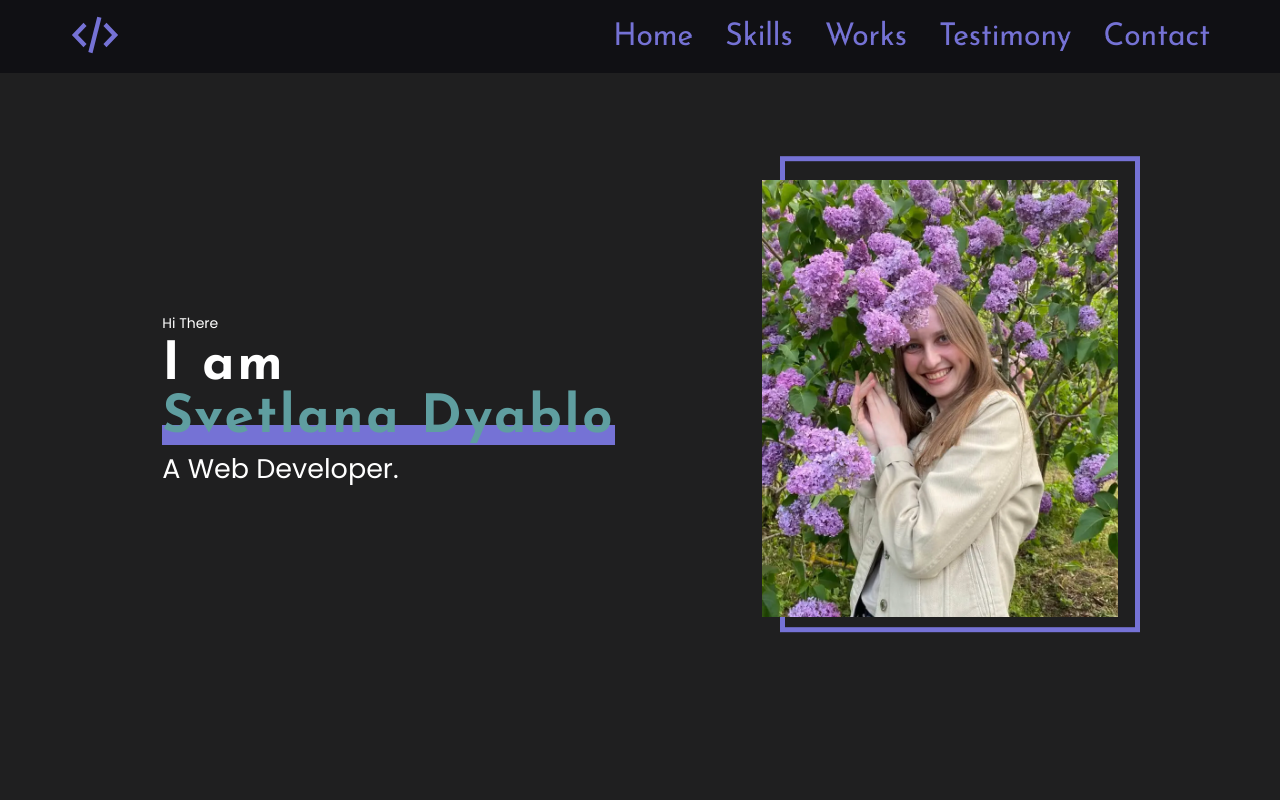
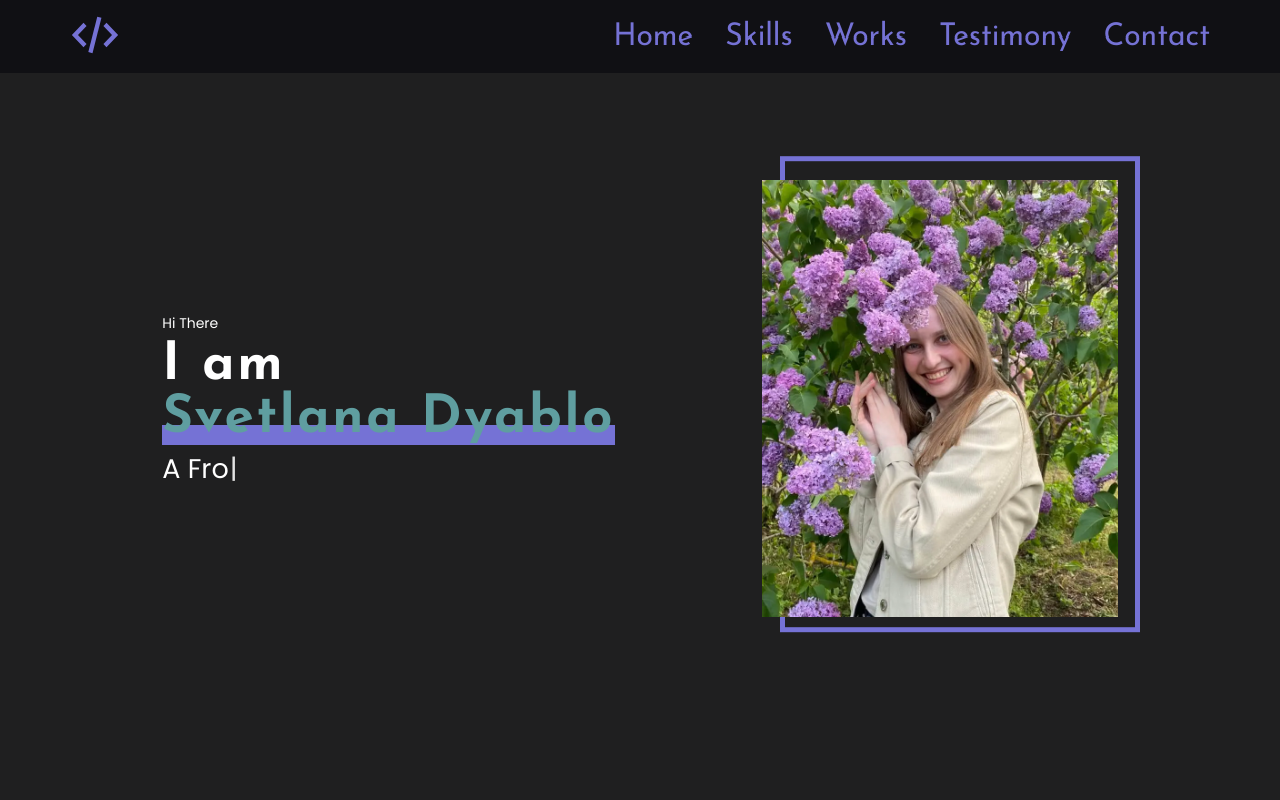
Before and after one commit to akach-dev/styled, a React (Create React App) app: page / in a window 1280 px wide. Shown: the top 800 px of the page. Built offline with nearby package versions, Linux system fonts and the light colour scheme.

Commit message:
Typewriter-effect done

```diff
--- a/package.json
+++ b/package.json
@@ -17,6 +17,7 @@
     "react-scripts": "5.0.1",
     "styled-components": "^6.0.4",
     "typescript": "^4.9.5",
+    "typewriter-effect": "^2.20.1",
     "web-vitals": "^2.1.4"
   },
   "scripts": {
--- a/src/components/Link.ts
+++ b/src/components/Link.ts
@@ -1,9 +1,12 @@
 import styled from "styled-components";
 import {theme} from "../styles/Theme";
 
-export const Link = styled.a<{
+type LinkPropsType = {
   active?: boolean
-}>`
+
+}
+
+export const Link = styled.a<LinkPropsType>`
   font-size: 0.875rem;
   text-transform: uppercase;
   letter-spacing: 1px;
--- a/src/layout/sections/hero/Hero.tsx
+++ b/src/layout/sections/hero/Hero.tsx
@@ -1,6 +1,7 @@
 import React from 'react';
 import hero from "../../../assets/images/photo.webp"
 import {S} from './Hero_Styles';
+import Typewriter from 'typewriter-effect';
 
 export const Hero = () => {
   return (
@@ -8,9 +9,22 @@ export const Hero = () => {
        <S.HeroContainer>
 
          <S.HeroBody>
+
            <S.HeroHi>Hi There</S.HeroHi>
            <S.HeroTitle>I am <span>Svetlana Dyablo</span></S.HeroTitle>
-           <S.HeroSubTitle>A Web Developer. </S.HeroSubTitle>
+           <S.HeroSubTitle>
+             <p>
+               A Frontend Developer
+             </p>
+             <Typewriter
+                options={{
+                  strings: ['A Web Developer.', 'A Frontend Developer'],
+                  autoStart: true,
+                  loop: true,
+                  // delay: 100
+                }}
+             />
+           </S.HeroSubTitle>
          </S.HeroBody>
 
          <S.HeroImg>
--- a/src/layout/sections/hero/Hero_Styles.ts
+++ b/src/layout/sections/hero/Hero_Styles.ts
@@ -64,7 +64,8 @@ const HeroTitle = styled.h3`
     weight: 700,
     Fmax: 50,
     Fmin: 30
-  })} //font-family: Josefin Sans, sans-serif;
+  })};
+
   letter-spacing: 0.05em;
 
   span {
@@ -88,6 +89,10 @@ const HeroTitle = styled.h3`
 
 const HeroSubTitle = styled.h1`
   font-size: 1.6875rem;
+
+  p {
+    display: none;
+  }
 `
 
 export const S = {
```
Also changed, not shown: 1 other file (tests, documents, lock files or other folders).
